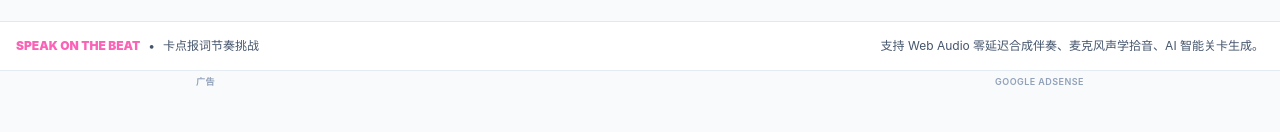
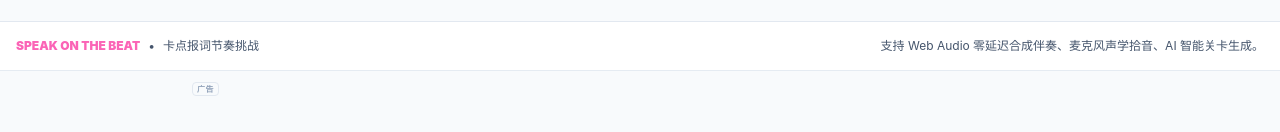
Before and after one commit to monkeypark/say_the_word, a React (Vite) app: page / in a window 1280 px wide. Shown: the part 700-832 px from the top of the page. After the commit the page ends 807 px from the top, so only its background shows below. Built offline with nearby package versions, Linux system fonts and the light colour scheme; no server answers.

Commit message:
Reduce bottom AdBanner height to half (approx 28-32px)

```diff
--- a/src/components/AdBanner.tsx
+++ b/src/components/AdBanner.tsx
@@ -34,20 +34,20 @@ export const AdBanner: React.FC<AdBannerProps> = ({ language = 'zh' }) => {
   if (!BANNER_AD_CONFIG.enabled) return null;
 
   return (
-    <div className="w-full py-1 px-3 bg-slate-50 dark:bg-[#0a0d16] border-t border-slate-200/80 dark:border-slate-800/80 transition-colors">
-      <div className="max-w-4xl mx-auto flex flex-col items-center">
-        {/* Subtle, slim Ad Header */}
-        <div className="w-full flex items-center justify-between text-[9px] uppercase font-semibold text-slate-400 dark:text-slate-500 mb-0.5 px-1 tracking-wider">
-          <span>{language === 'zh' ? '广告' : 'ADVERTISEMENT'}</span>
-          <span>Google AdSense</span>
-        </div>
+    <div className="w-full py-0.5 px-2 bg-slate-50 dark:bg-[#0a0d16] border-t border-slate-200/80 dark:border-slate-800/80 transition-colors">
+      <div className="max-w-4xl mx-auto flex items-center justify-center gap-2 h-[28px] sm:h-[32px] overflow-hidden">
+        {/* Subtle inline ad label badge */}
+        <span className="text-[8px] font-bold uppercase tracking-wider text-slate-400 dark:text-slate-500 border border-slate-200 dark:border-slate-800 rounded px-1 shrink-0 select-none">
+          {language === 'zh' ? '广告' : 'AD'}
+        </span>
 
-        {/* Ultra-slim Ad Container (50px standard mobile/desktop banner height) */}
-        <div className="w-full min-h-[50px] max-h-[60px] flex items-center justify-center overflow-hidden">
+        {/* Ultra-compact, half-height container */}
+        <div className="flex-1 h-[28px] sm:h-[32px] flex items-center justify-center overflow-hidden">
+          <div className="w-full flex items-center justify-center origin-center transform scale-[0.55] sm:scale-[0.6]">
             {/* speak on the beat banner */}
             <ins
               className="adsbygoogle"
-            style={{ display: 'block', width: '100%', height: '50px', minHeight: '50px', maxHeight: '60px' }}
+              style={{ display: 'block', width: '100%', minWidth: '300px', height: '50px' }}
               data-ad-client={BANNER_AD_CONFIG.publisherId}
               data-ad-slot={BANNER_AD_CONFIG.slotId}
               data-ad-format="auto"
@@ -56,5 +56,6 @@ export const AdBanner: React.FC<AdBannerProps> = ({ language = 'zh' }) => {
           </div>
         </div>
       </div>
+    </div>
   );
 };
```
Lines whose indentation alone changed are shown as unchanged.
